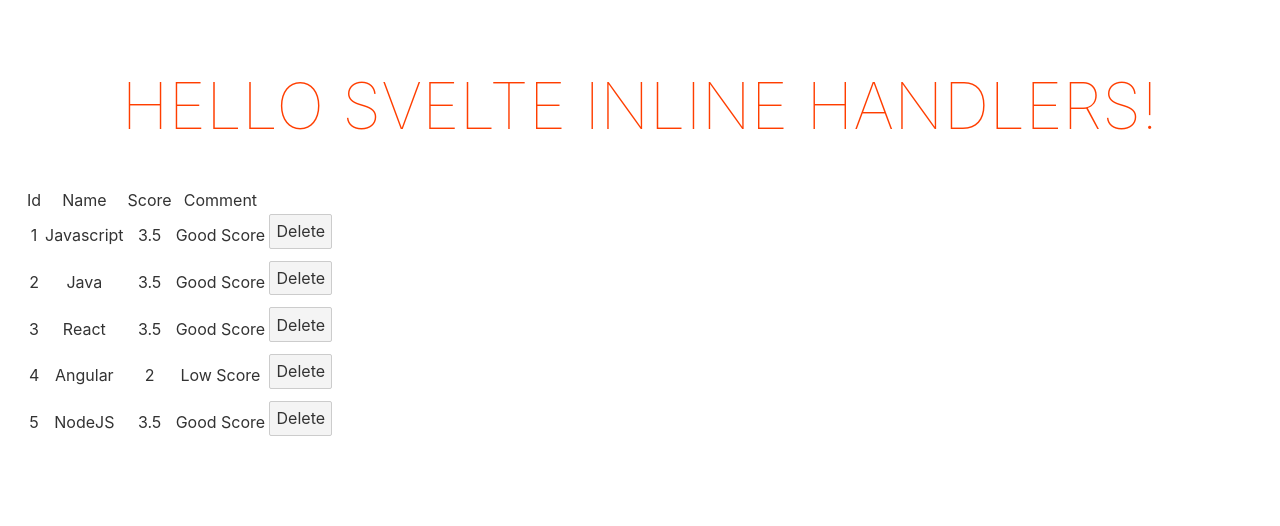
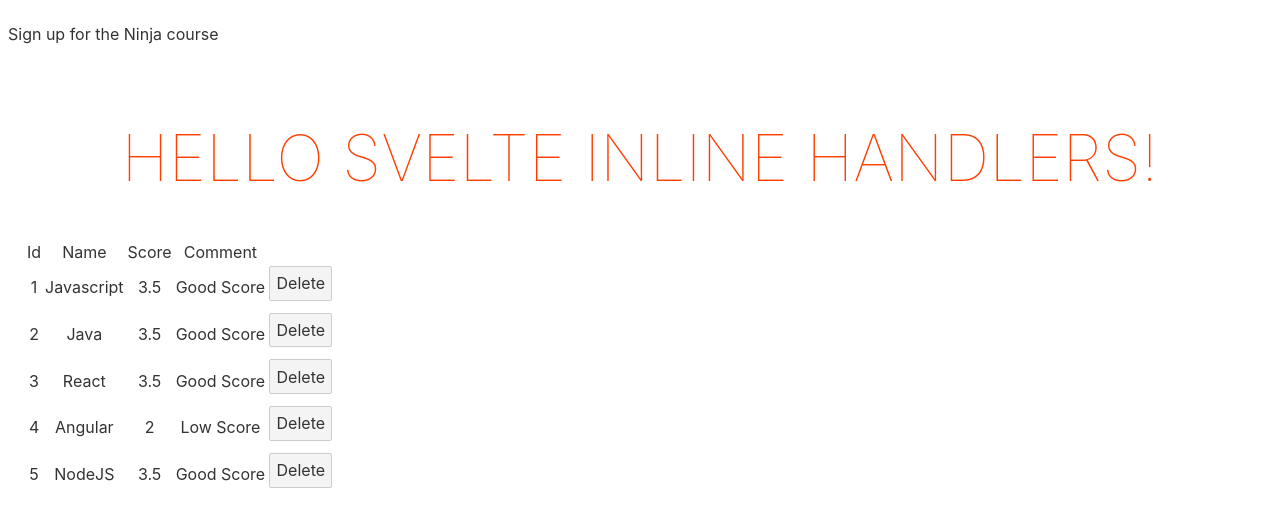
Before and after one commit to pavanjava/svelte-course, a Svelte app in the folder myproject/: page / in a window 1280 px wide. Shown: the top 526 px of the page. Built offline with nearby package versions, Linux system fonts and the light colour scheme.

Commit message:
components & nested components

```diff
--- a/myproject/src/App.svelte
+++ b/myproject/src/App.svelte
@@ -1,4 +1,6 @@
 <script>
+    import Modal from './Modal.svelte';
+
     export let name;
     export let languages;
 
@@ -7,6 +9,8 @@
         languages = languages.filter((language) => language.id !== id);
     }
 </script>
+
+<Modal/>
 
 <main>
     <h1>Hello {name}!</h1>
--- /dev/null
+++ b/myproject/src/Modal.svelte
@@ -0,0 +1,17 @@
+<script>
+    // variable to govern the modal to be shown or not
+    // assign it to false inorder to hide the modal
+    let showModal = true;
+</script>
+
+{#if showModal}
+    <div class="backdrop">
+        <div class="modal">
+            <p>Sign up for the Ninja course</p>
+        </div>
+    </div>
+{/if}
+
+<style>
+
+</style>
```
Also changed, not shown: 1 other file (tests, documents, lock files or other folders).
